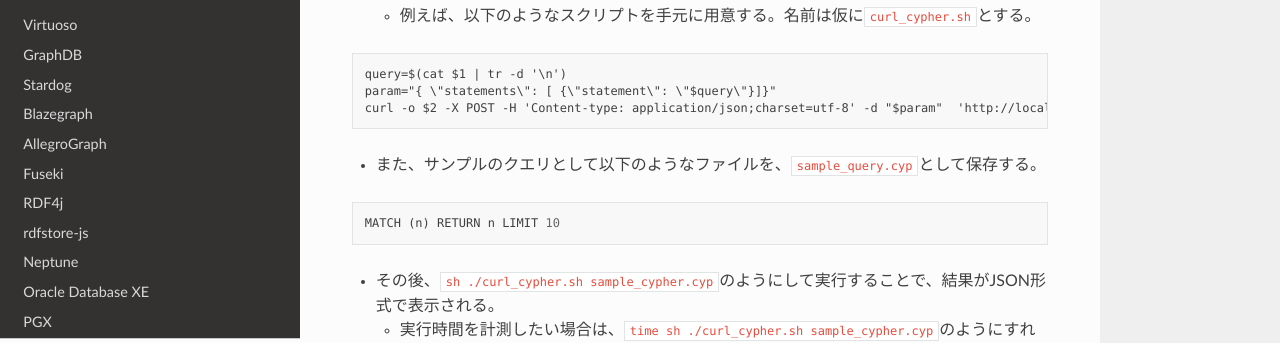
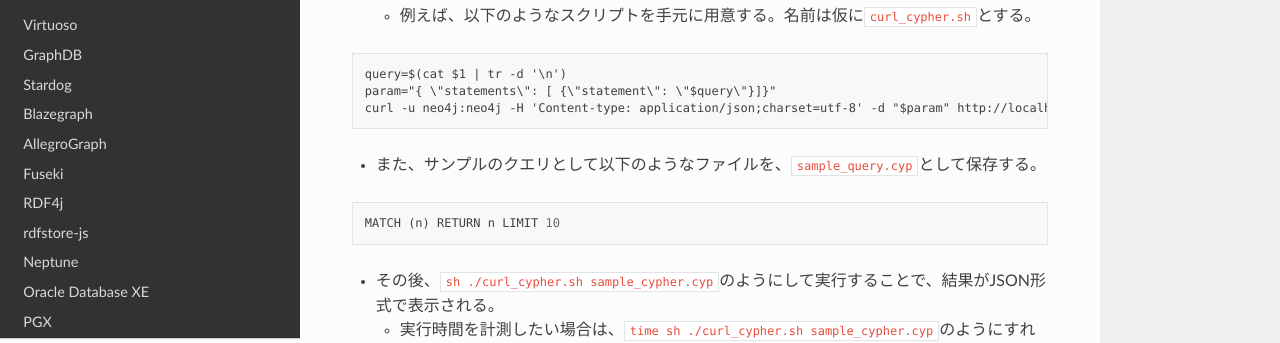
Before and after one commit to dbcls/graphdbs, a Sphinx documentation site: the page built from docs/md/neo4j.md, in a window 1280 px wide and 900 px high, scrolled down 2660 px. Shown: the part 193-536 px from the top of the window. Built offline with Sphinx 7.4.7 and the Read the Docs theme 2.0.0, drawn with Linux system fonts in a browser that asks for light colours.

Commit message:
update docs/md/neo4j.md

````diff
--- a/docs/md/neo4j.md
+++ b/docs/md/neo4j.md
@@ -101,7 +101,7 @@
 ```
 query=$(cat $1 | tr -d '\n')
 param="{ \"statements\": [ {\"statement\": \"$query\"}]}"
-curl -o $2 -X POST -H 'Content-type: application/json;charset=utf-8' -d "$param"  'http://localhost:7474/db/data/transaction/commit'
+curl -u neo4j:neo4j -H 'Content-type: application/json;charset=utf-8' -d "$param" http://localhost:7474/db/data/transaction/commit
 ```
    * また、サンプルのクエリとして以下のようなファイルを、`sample_query.cyp`として保存する。
 ```
````
